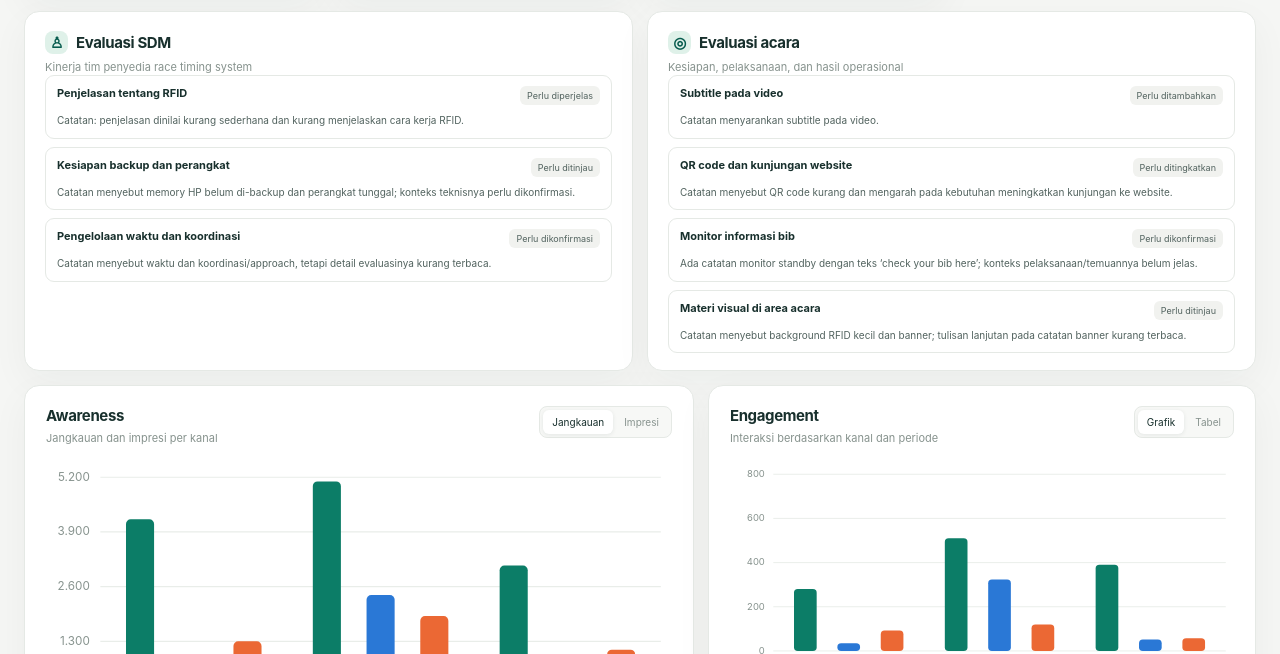
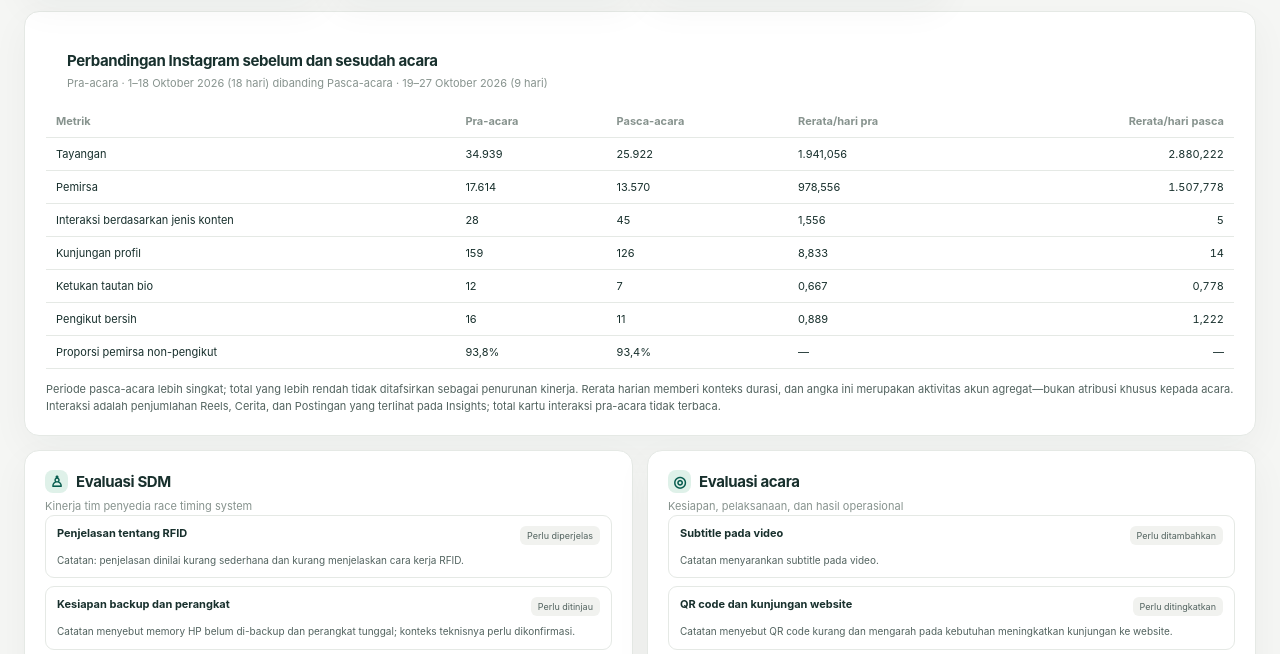
Before and after one commit to pippoauliaa-dev/itb-fun-run-2026-report, a plain HTML site: page index.html in a window 1280 px wide. Shown: the part 551-1205 px from the top of the page. Drawn offline with Linux system fonts and the light colour scheme.

Commit message:
Add pre and post event Instagram comparison

```diff
--- a/data.json
+++ b/data.json
@@ -55,5 +55,32 @@
     { "number": "03", "title": "Rawat komunitas", "description": "Lanjutkan konten dan follow-up setelah race." }
   ],
   "sources": ["Insight media sosial", "Log aktivitas acara"],
-  "periods": ["Pra-acara", "Hari-H", "Pasca-acara"]
+  "periods": ["Pra-acara", "Hari-H", "Pasca-acara"],
+  "accountComparison": {
+    "eventDate": "2026-10-18",
+    "pre": {
+      "label": "Pra-acara",
+      "dateRange": "1–18 Oktober 2026",
+      "days": 18,
+      "views": 34939,
+      "accountsReached": 17614,
+      "nonFollowerShare": 93.8,
+      "netFollows": 16,
+      "profileVisits": 159,
+      "bioLinkTaps": 12,
+      "interactionsByContent": 28
+    },
+    "post": {
+      "label": "Pasca-acara",
+      "dateRange": "19–27 Oktober 2026",
+      "days": 9,
+      "views": 25922,
+      "accountsReached": 13570,
+      "nonFollowerShare": 93.4,
+      "netFollows": 11,
+      "profileVisits": 126,
+      "bioLinkTaps": 7,
+      "interactionsByContent": 45
+    }
+  }
 }
--- a/index.html
+++ b/index.html
@@ -89,6 +89,11 @@
     .channel-tag { display: inline-flex; margin-top: 11px; padding: 5px 8px; border-radius: 6px; background: var(--surface-soft); color: var(--secondary); font-size: 10px; }
     .insight-grid { display: grid; grid-template-columns: 1fr 1fr; gap: 14px; margin-top: 14px; }
     .evaluation-note-top { margin: 12px 20px 0; color: var(--muted); font-size: 10px; line-height: 1.5; }
+    .comparison-card { margin-top: 14px; padding: 19px 21px 20px; }
+    .comparison-table-wrap { margin-top: 14px; overflow-x: auto; }
+    .comparison-table { min-width: 680px; }
+    .comparison-note { margin: 12px 0 0; color: var(--secondary); font-size: 11px; line-height: 1.55; }
+    .comparison-period { color: var(--muted); font-size: 10px; }
     .insight { padding: 19px 20px 17px; }
     .insight-title { display: flex; align-items: center; gap: 8px; margin: 0 0 13px; font-size: 13px; }
     .insight-title span { width: 23px; height: 23px; display: grid; place-items: center; border-radius: 8px; background: var(--mint); color: var(--green-dark); }
@@ -174,7 +179,7 @@
       <aside class="hero-note"><b>Tujuan aktivitas</b><span>Bangun awareness dan engagement melalui pengalaman race timing di event.</span></aside>
     </section>
 
-    <div class="notice" id="illustration-notice" role="status"><span class="notice-icon" aria-hidden="true">ⓘ</span><span><strong>Data ilustrasi untuk contoh tampilan.</strong> Ganti isi <code>data.json</code> dengan hasil aktual sebelum report dibagikan.</span></div>
+    <div class="notice" id="illustration-notice" role="status"><span class="notice-icon" aria-hidden="true">ⓘ</span><span><strong>Data ilustrasi untuk contoh tampilan.</strong> KPI dan grafik kanal di bawah masih contoh; perbandingan Insights akun merupakan data aktual dari tangkapan layar.</span></div>
 
     <div class="filter-row" aria-label="Filter report">
       <span class="filter-label">Tampilkan</span>
@@ -186,6 +191,12 @@
     </div>
 
     <section class="kpi-grid" id="kpi-grid" aria-label="Ringkasan hasil"></section>
+
+    <section class="card comparison-card" id="account-comparison" aria-labelledby="comparison-title">
+      <div class="card-head"><div><h2 id="comparison-title">Perbandingan Instagram sebelum dan sesudah acara</h2><p class="card-sub" id="comparison-periods"></p></div></div>
+      <div class="comparison-table-wrap" id="comparison-table"></div>
+      <p class="comparison-note" id="comparison-note"></p>
+    </section>
 
     <section class="insight-grid" aria-label="Evaluasi SDM dan acara">
       <article class="card insight"><h2 class="insight-title"><span aria-hidden="true">♙</span> Evaluasi SDM</h2><p class="card-sub">Kinerja tim penyedia race timing system</p><ul class="evaluation-list" id="people-evaluation"></ul></article>
@@ -435,6 +446,47 @@
         if (!line.children.length) line.append(text('p', 'Belum ada aktivitas untuk filter ini.', 'empty'));
       }
 
+      function renderAccountComparison() {
+        const comparison = data.accountComparison;
+        if (!comparison) { $('account-comparison').hidden = true; return; }
+        const { pre, post } = comparison;
+        $('comparison-periods').textContent = `${pre.label} · ${pre.dateRange} (${pre.days} hari) dibanding ${post.label} · ${post.dateRange} (${post.days} hari)`;
+        const rows = [
+          ['Tayangan', 'views'],
+          ['Pemirsa', 'accountsReached'],
+          ['Interaksi berdasarkan jenis konten', 'interactionsByContent'],
+          ['Kunjungan profil', 'profileVisits'],
+          ['Ketukan tautan bio', 'bioLinkTaps'],
+          ['Pengikut bersih', 'netFollows']
+        ];
+        const table = document.createElement('table');
+        table.className = 'comparison-table';
+        const thead = document.createElement('thead');
+        const header = document.createElement('tr');
+        ['Metrik', 'Pra-acara', 'Pasca-acara', 'Rerata/hari pra', 'Rerata/hari pasca'].forEach((value) => header.append(text('th', value)));
+        thead.append(header);
+        const tbody = document.createElement('tbody');
+        rows.forEach(([label, key]) => {
+          const row = document.createElement('tr');
+          row.append(text('td', label));
+          row.append(text('td', number.format(pre[key])));
+          row.append(text('td', number.format(post[key])));
+          row.append(text('td', number.format(pre[key] / pre.days)));
+          row.append(text('td', number.format(post[key] / post.days)));
+          tbody.append(row);
+        });
+        const audienceRow = document.createElement('tr');
+        audienceRow.append(text('td', 'Proporsi pemirsa non-pengikut'));
+        audienceRow.append(text('td', `${number.format(pre.nonFollowerShare)}%`));
+        audienceRow.append(text('td', `${number.format(post.nonFollowerShare)}%`));
+        audienceRow.append(text('td', '—'));
+        audienceRow.append(text('td', '—'));
+        tbody.append(audienceRow);
+        table.append(thead, tbody);
+        $('comparison-table').replaceChildren(table);
+        $('comparison-note').textContent = `Periode pasca-acara lebih singkat; total yang lebih rendah tidak ditafsirkan sebagai penurunan kinerja. Rerata harian memberi konteks durasi, dan angka ini merupakan aktivitas akun agregat—bukan atribusi khusus kepada acara. Interaksi adalah penjumlahan Reels, Cerita, dan Postingan yang terlihat pada Insights; total kartu interaksi pra-acara tidak terbaca.`;
+      }
+
       function renderEvaluation(target, items) {
         const list = $(target);
         list.replaceChildren();
@@ -466,6 +518,7 @@
         renderAwareness();
         renderEngagement();
         renderActivities();
+        renderAccountComparison();
         renderEvaluation('people-evaluation', data.evaluation.people || []);
         renderEvaluation('event-evaluation', data.evaluation.event || []);
         renderNext();
```
Also changed, not shown: 1 other file.
